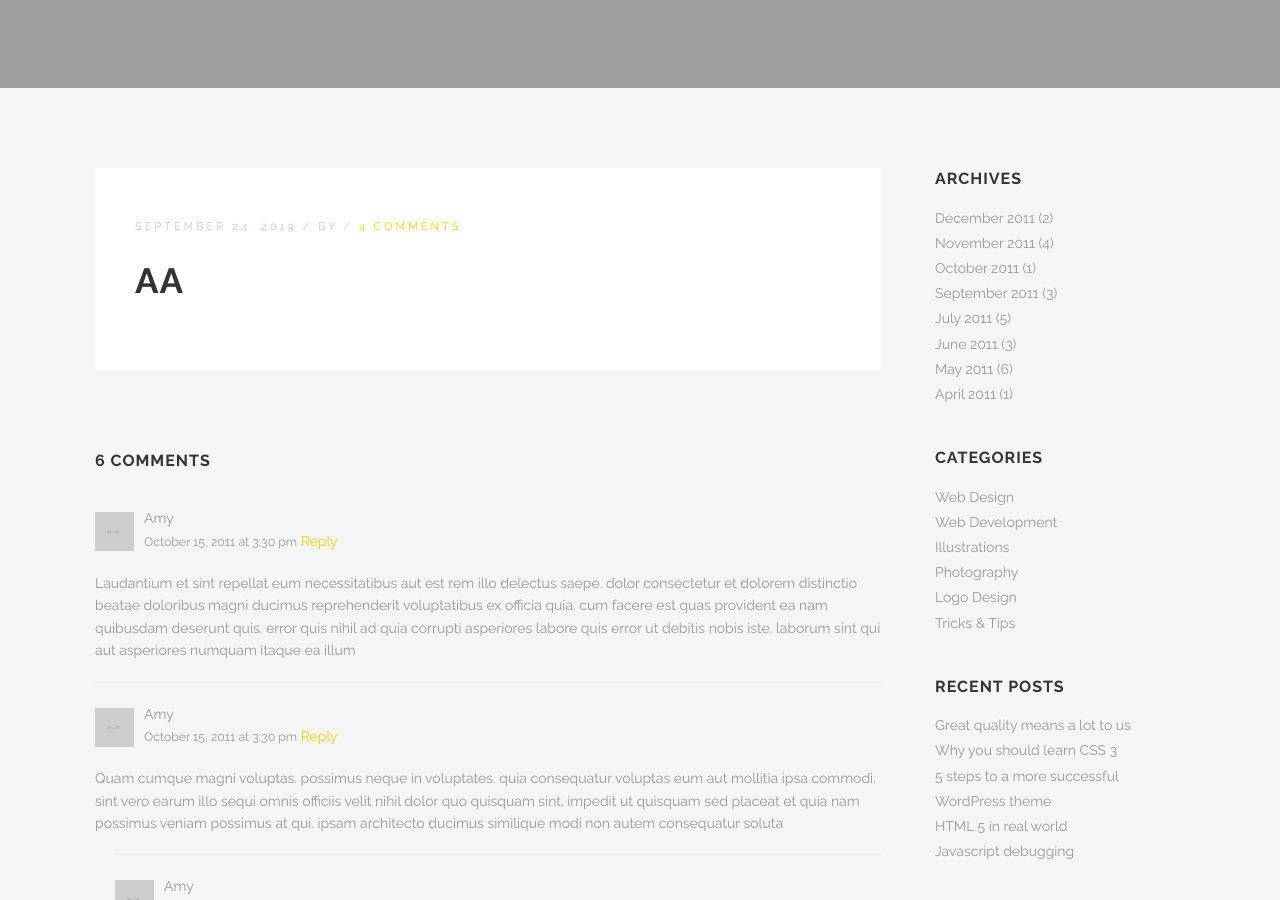
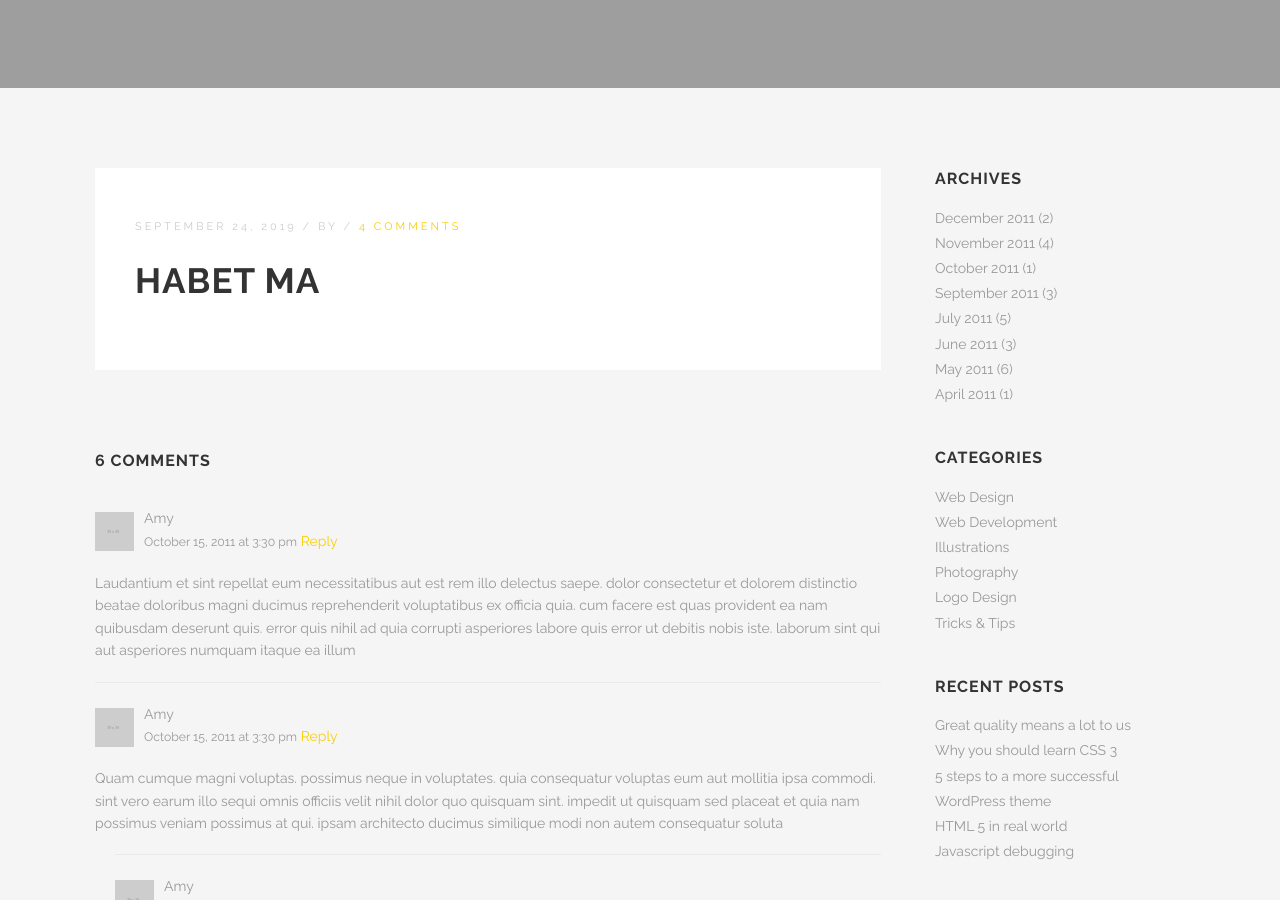
Before and after one commit to Habet/datamotus.github.io, a Jekyll site: the page built from _posts/2019-09-24-aa.markdown, in a window 1280 px wide and 900 px high, scrolled down 327 px. Built offline with Jekyll 4.4.1, drawn with Linux system fonts in a browser that asks for light colours; our own code applies the rules of GitHub Pages for plain Markdown files.

Commit message:
Update 2019-09-24-aa.markdown

```diff
--- a/_posts/2019-09-24-aa.markdown
+++ b/_posts/2019-09-24-aa.markdown
@@ -1,5 +1,5 @@
 ---
-title: AA
+title: Habet Ma
 author: ~
 date: '2019-09-24'
 slug: aa
```
